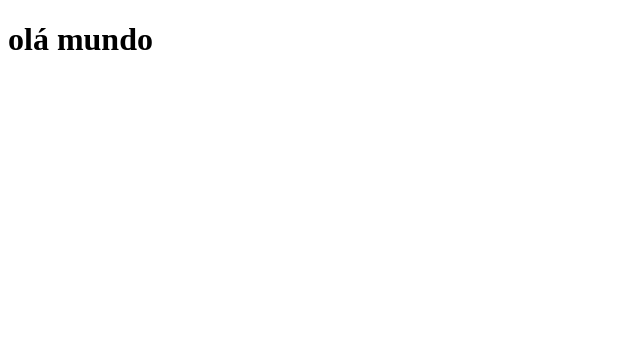
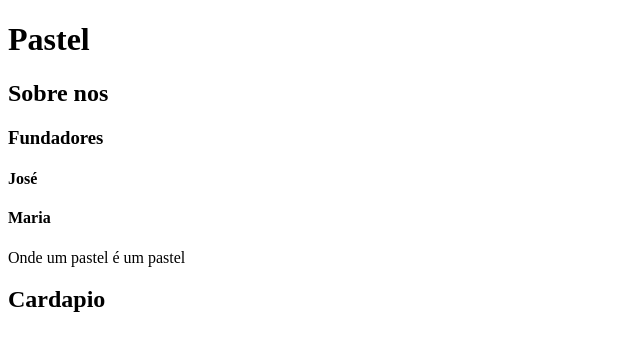
Before and after one commit to Dennissant/aulahtml, a plain HTML site: page index.html in a window 1280 px wide. Shown: the whole page, without its empty margins (0-640 px from the left). Drawn offline with Linux system fonts and the light colour scheme.

Commit message:
adicionei conteudo

```diff
--- a/index.html
+++ b/index.html
@@ -1,11 +1,18 @@
 <!DOCTYPE html>
-<html lang="en">
+<html lang="PT-br">
 <head>
     <meta charset="UTF-8">
     <meta name="viewport" content="width=device-width, initial-scale=1.0">
-    <title>Document</title>
+    <title>Chuchu</title>
 </head>
 <body>
-<h1>olá mundo</h1>
+<h1>Pastel</h1>
+<h2>Sobre nos</h2>
+<h3>Fundadores</h3>
+<h4>José</h4>
+<h4>Maria</h4>
+<p>Onde um pastel é um pastel</p>
+<h2>Cardapio</h2>
+
 </body>
 </html>
```
